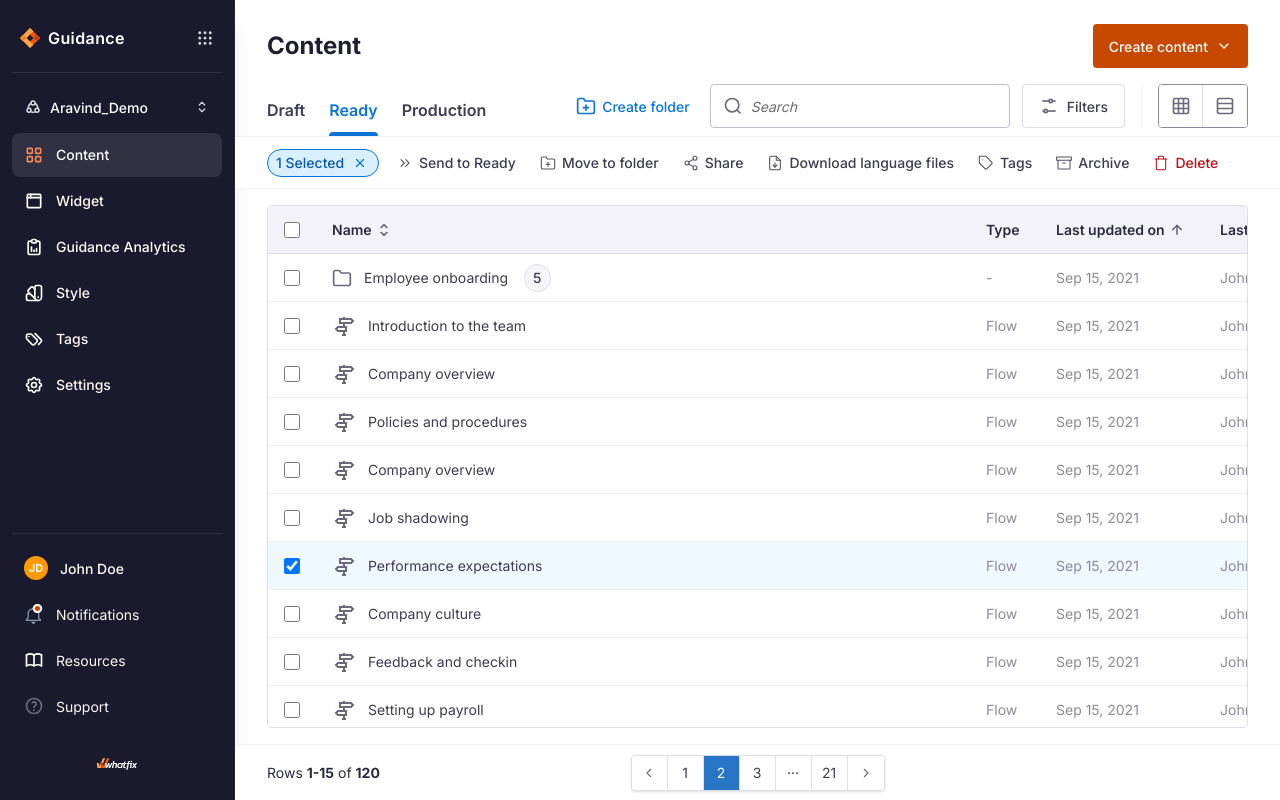
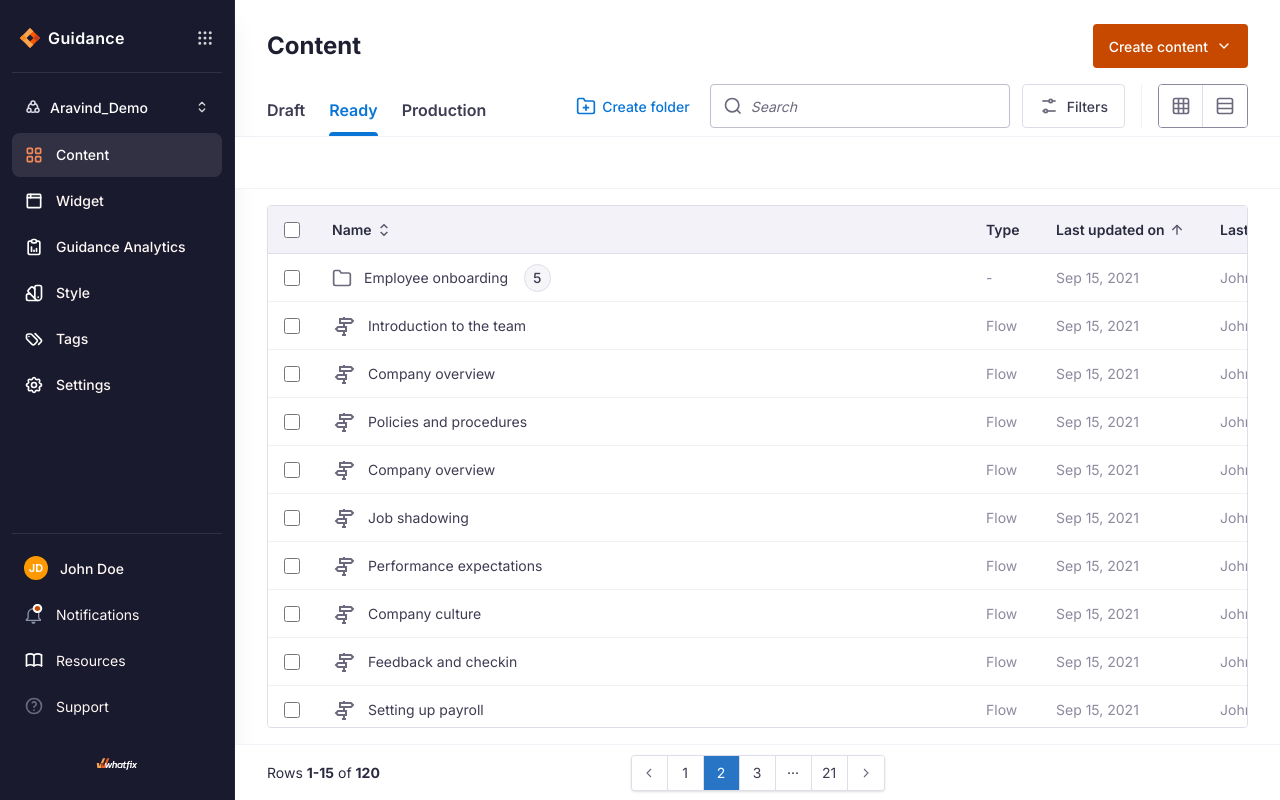
Before and after one commit to AM-WFX/wfx-prototype-hub, a Next.js app: page / in a window 1280 px wide. Built offline with nearby package versions, Linux system fonts and the light colour scheme.

Commit message:
Update page.js

```diff
--- a/src/app/page.js
+++ b/src/app/page.js
@@ -15,7 +15,7 @@
   // Dashboard Core State
   const [subTab, setSubTab] = useState("Ready");
   const [searchQuery, setSearchQuery] = useState("");
-  const [selectedItems, setSelectedItems] = useState([7]);
+  const [selectedItems, setSelectedItems] = useState([]);
 
   // Hover & Menu States
   const [hoveredRowId, setHoveredRowId] = useState(null);
```
